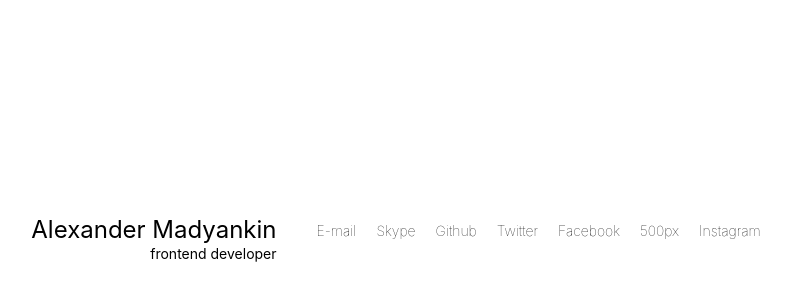
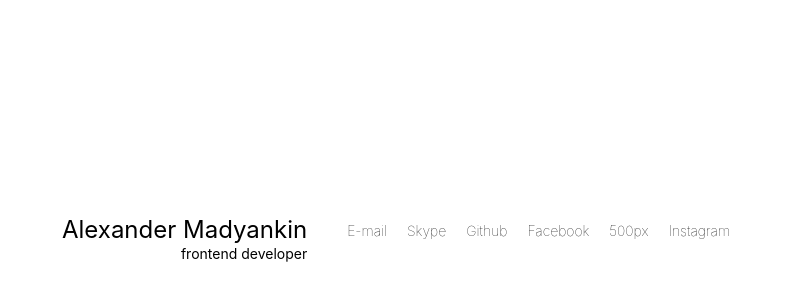
Before and after one commit to madyankin/madyankin.name, a Gatsby site: page / in a window 1280 px wide. Shown: the part 156-456 px from the top of the page, without its empty margins (234-1025 px from the left). Built offline with nearby package versions, Linux system fonts and the light colour scheme; Gatsby itself is replaced by a stand-in of ours.

Commit message:
Remove twitter

```diff
--- a/src/pages/index.js
+++ b/src/pages/index.js
@@ -64,7 +64,6 @@ const IndexPage = () => (
           ['mailto:alexander@madyankin.name', 'E-mail'],
           ['skype:outpunk', 'Skype'],
           ['https://github.com/outpunk', 'Github'],
-          ['https://twitter.com/madyankin', 'Twitter'],
           ['https://www.facebook.com/alexander.madyankin', 'Facebook'],
           ['http://500px.com/madyankin', '500px'],
           ['https://instagram.com/madyankin/', 'Instagram'],
```
